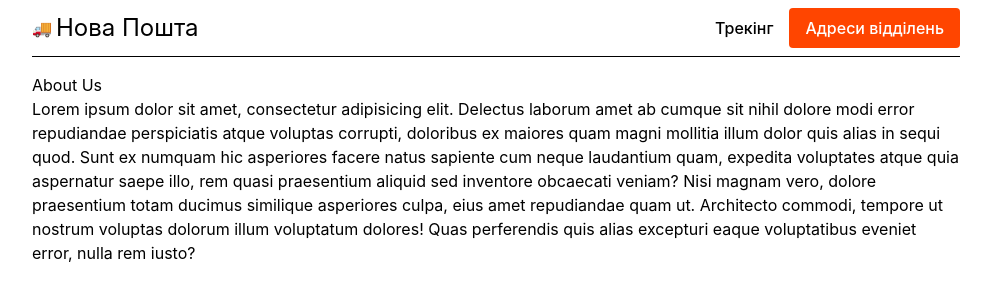
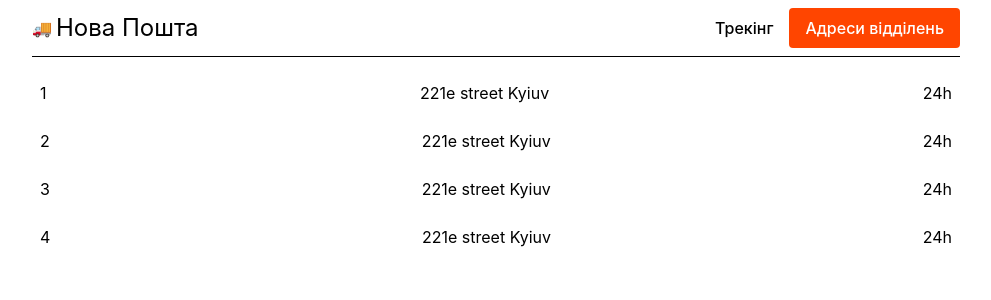
Before and after one commit to cyanidium1/nova-poshta-app, a React (Create React App) app: page /about in a window 1280 px wide. Shown: the top 300 px of the page, without its empty margins (144-1135 px from the left). Built offline with nearby package versions, Linux system fonts and the light colour scheme.

Commit message:
added dumps & history hide upd

```diff
--- a/src/components/History/History.jsx
+++ b/src/components/History/History.jsx
@@ -1,4 +1,4 @@
-import React from "react";
+import React, { useState } from "react";
 import Item from "../Item/Item";
 const list = [
   "20400048799002",
@@ -12,30 +12,22 @@
   "59000544395305",
 ];
 
-// const deleteItem = id => {
-//   updContacts(prevState => {
-//     return prevState.filter(el => el.id !== id);
-//   });
-// };
+const History = ({ updSearch }) => {
+  const [history, show] = useState(false);
 
-// const addItem = (name, tel) => {
-//   const isExist = contacts.find(
-//     e => e.name.toLocaleLowerCase() === name.toLocaleLowerCase()
-//   );
-//   if (isExist) {
-//     alert('Already exists');
-//     return;
-//   }
-
-const History = ({ updSearch }) => {
   return (
     <div className="sm:max-w-[300px] p-2 ">
       {list && (
         <div className="">
-          <h3 className="bg-slate-200 rounded p-2 text-center font-medium w-[288px] mx-auto">
+          <h3
+            onClick={() => show(!history)}
+            className="bg-slate-200 rounded p-2 text-center font-medium w-[288px] mx-auto cursor-pointer"
+          >
             Історія
           </h3>
 
+          {history && (
+            <div>
               <ul>
                 {list.map((el) => (
                   <li
@@ -52,6 +44,8 @@
             </div>
           )}
         </div>
+      )}
+    </div>
   );
 };
 
--- a/src/pages/Addresses.jsx
+++ b/src/pages/Addresses.jsx
@@ -1,20 +1,25 @@
 export const Addresses = () => {
+  const locs = [
+    { num: "1", addres: "221e street Kyiuv", working: "24h" },
+    { num: "2", addres: "221e street Kyiuv", working: "24h" },
+    { num: "3", addres: "221e street Kyiuv", working: "24h" },
+    { num: "4", addres: "221e street Kyiuv", working: "24h" },
+  ];
+
   return (
     <main>
-      <h1>About Us</h1>
-      <p>
-        Lorem ipsum dolor sit amet, consectetur adipisicing elit. Delectus
-        laborum amet ab cumque sit nihil dolore modi error repudiandae
-        perspiciatis atque voluptas corrupti, doloribus ex maiores quam magni
-        mollitia illum dolor quis alias in sequi quod. Sunt ex numquam hic
-        asperiores facere natus sapiente cum neque laudantium quam, expedita
-        voluptates atque quia aspernatur saepe illo, rem quasi praesentium
-        aliquid sed inventore obcaecati veniam? Nisi magnam vero, dolore
-        praesentium totam ducimus similique asperiores culpa, eius amet
-        repudiandae quam ut. Architecto commodi, tempore ut nostrum voluptas
-        dolorum illum voluptatum dolores! Quas perferendis quis alias excepturi
-        eaque voluptatibus eveniet error, nulla rem iusto?
-      </p>
+      <ul>
+        {locs &&
+          locs.map((el) => {
+            return (
+              <li key={el.num} className="flex justify-between p-2 my-2">
+                <p>{el.num}</p>
+                <p>{el.addres}</p>
+                <p>{el.working}</p>
+              </li>
+            );
+          })}
+      </ul>
     </main>
   );
 };
```
Lines whose indentation alone changed are shown as unchanged.
